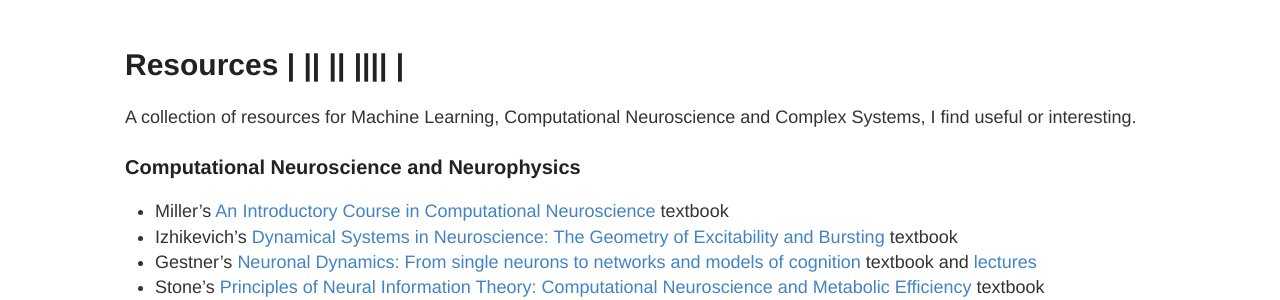
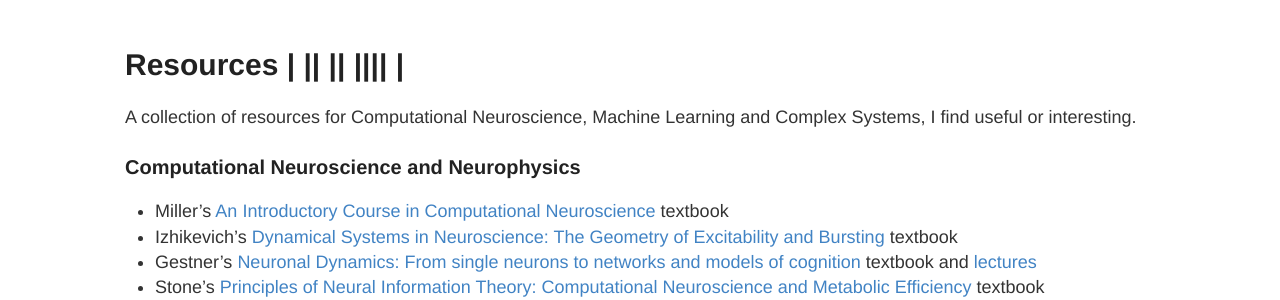
Before and after one commit to Mariusmarten/mariusmarten.github.io, a Jekyll site: the page built from resources.md, in a window 1280 px wide. Shown: the part 195-495 px from the top of the page. Built offline with Jekyll 4.4.1, drawn with Linux system fonts in a browser that asks for light colours.

```diff
--- a/resources.md
+++ b/resources.md
@@ -4,7 +4,7 @@ title: Resources | || || |||| |
 permalink: /resources/
 ---
 
-A collection of resources for Machine Learning, Computational Neuroscience and Complex Systems, I find useful or interesting.
+A collection of resources for Computational Neuroscience, Machine Learning and Complex Systems, I find useful or interesting.
 
 ### Computational Neuroscience and Neurophysics
 - Miller's [An Introductory Course in Computational Neuroscience](https://mitpress.mit.edu/books/introductory-course-computational-neuroscience) textbook
```
